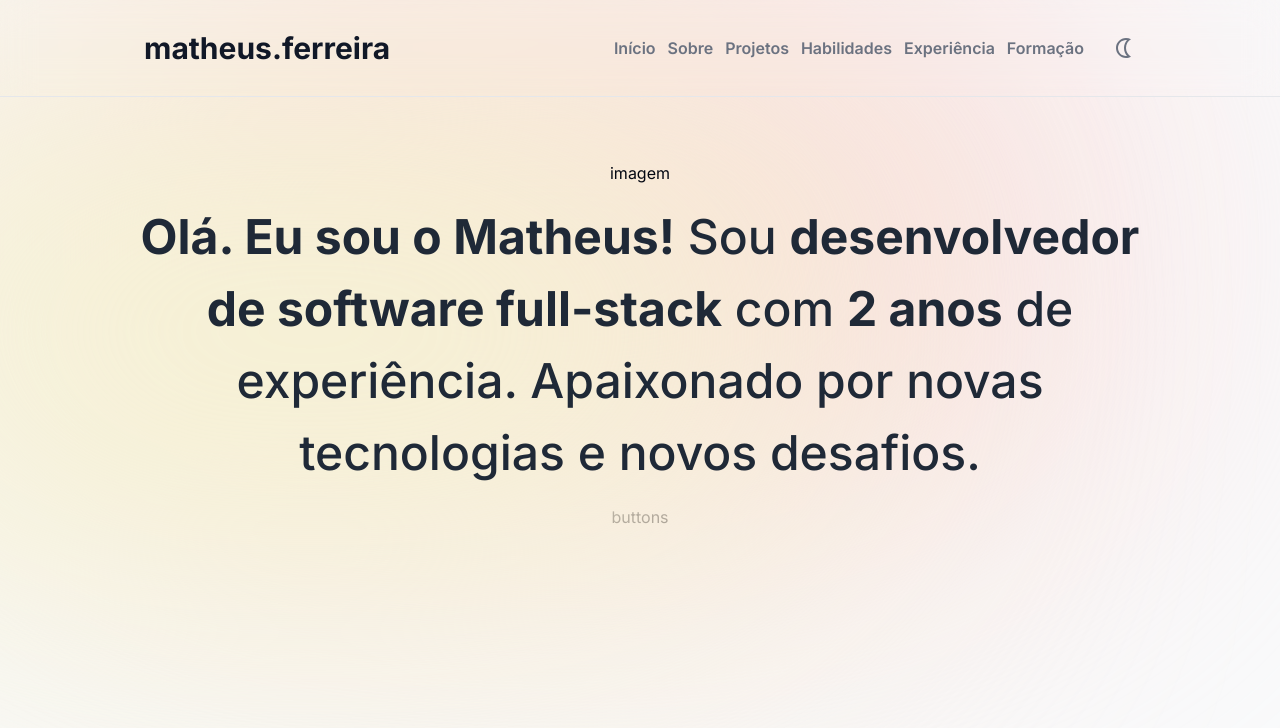
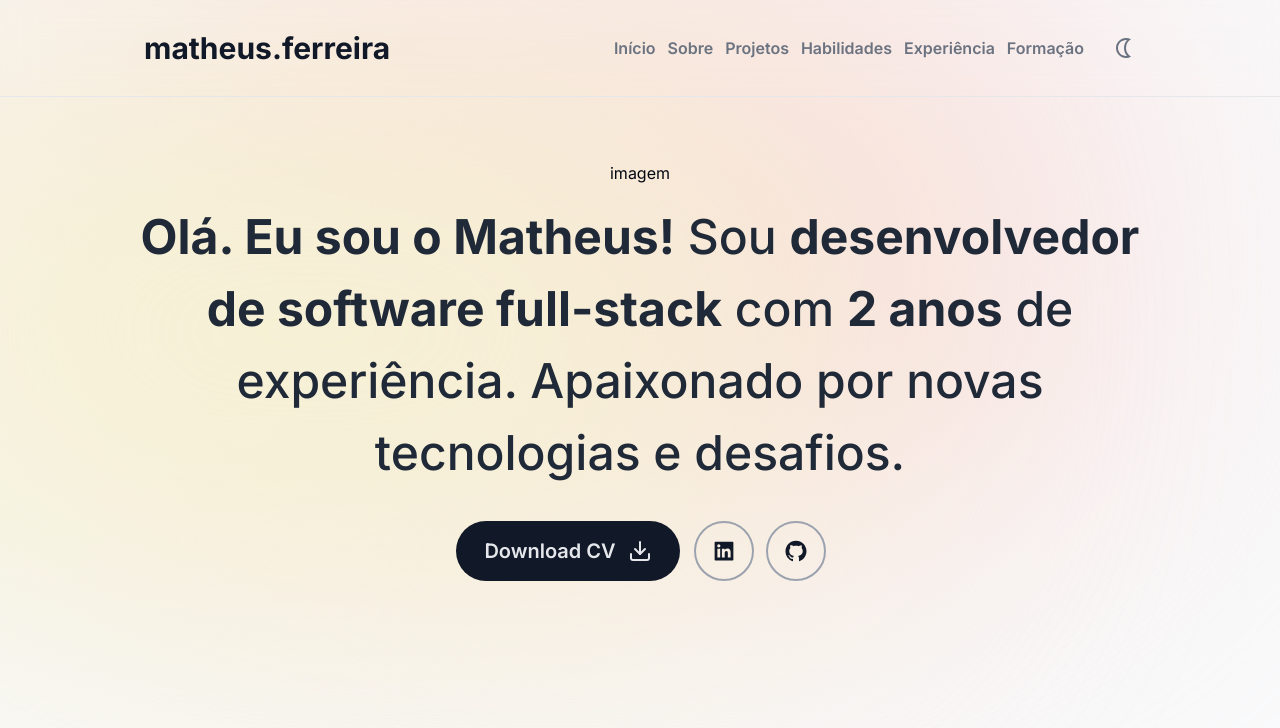
Before and after one commit to matheus-ferreira1/react-portfolio, a React (Vite) app: page / in a window 1280 px wide. Shown: the top 728 px of the page. Built offline with nearby package versions, Linux system fonts and the light colour scheme.

Commit message:
feat: added hero secton buttons

```diff
--- /dev/null
+++ b/src/components/Button.tsx
@@ -0,0 +1,49 @@
+import { FC } from "react";
+import { IconType } from "react-icons";
+
+interface ButtonProps {
+  fullWidth?: boolean;
+  outline?: boolean;
+  href?: string;
+  label?: string;
+  icon?: IconType;
+}
+
+const Button: FC<ButtonProps> = ({
+  fullWidth,
+  outline,
+  href,
+  label,
+  icon: Icon,
+}) => {
+  return (
+    <a href={href} target="_blank">
+      <button
+        className={`
+        text-xl
+        rounded-full
+        font-semibold
+        transition
+        duration-300
+        flex
+        items-center
+        justify-center
+        gap-3
+        ${fullWidth ? "px-7 py-4" : "p-4"}
+        ${outline ? "bg-transparent" : "bg-gray-900"}
+        ${outline ? "outline outline-2 outline-gray-400" : "outline-none"}
+        ${outline ? "text-gray-900 dark:text-gray-200" : "text-gray-200"}
+        ${
+          outline
+            ? "hover:bg-gray-300 dark:hover:bg-gray-600"
+            : "hover:bg-gray-700"
+        }
+    `}
+      >
+        {label} {Icon && <Icon size={24} />}
+      </button>
+    </a>
+  );
+};
+
+export default Button;
--- a/src/components/Hero.tsx
+++ b/src/components/Hero.tsx
@@ -1,4 +1,7 @@
 import { FC } from "react";
+import Button from "./Button";
+import { FiDownload } from "react-icons/fi";
+import { AiFillGithub, AiFillLinkedin } from "react-icons/ai";
 
 interface HeroProps {}
 
@@ -9,13 +12,25 @@ const Hero: FC<HeroProps> = ({}) => {
       <div className="bg-[#f5f4d3] absolute z-1 top-[-1rem] left-[-35rem] h-[31.25rem] w-[50rem] rounded-full blur-[10rem] sm:w-[68.75rem] md:left-[-33rem] lg:left-[-28rem] xl:left-[-15rem] 2xl:left-[-5rem] dark:bg-[#676394]"></div>
 
       <div className="z-10">imagem</div>
-      <h1 className="z-10 text-gray-800 text-2xl font-medium !leading-[1.5] sm:text-5xl max-w-5xl mx-auto text-center">
+      <h1 className="z-10 text-gray-800 dark:text-gray-200 text-2xl font-medium !leading-[1.5] sm:text-5xl max-w-5xl mx-auto text-center">
         <span className="font-bold">Olá. Eu sou o Matheus!</span> Sou{" "}
         <span className="font-bold">desenvolvedor de software full-stack</span>{" "}
         com <span className="font-bold">2 anos</span> de experiência. Apaixonado
-        por novas tecnologias e novos desafios.
+        por novas tecnologias e desafios.
       </h1>
-      <div>buttons</div>
+      <div className="mt-4 z-10 flex items-center justify-center gap-4">
+        <Button href="" fullWidth label="Download CV" icon={FiDownload} />
+        <Button
+          href="https://www.linkedin.com/in/matheus-ferreira33/"
+          outline
+          icon={AiFillLinkedin}
+        />
+        <Button
+          href="https://github.com/matheus-ferreira1"
+          outline
+          icon={AiFillGithub}
+        />
+      </div>
     </main>
   );
 };
```
